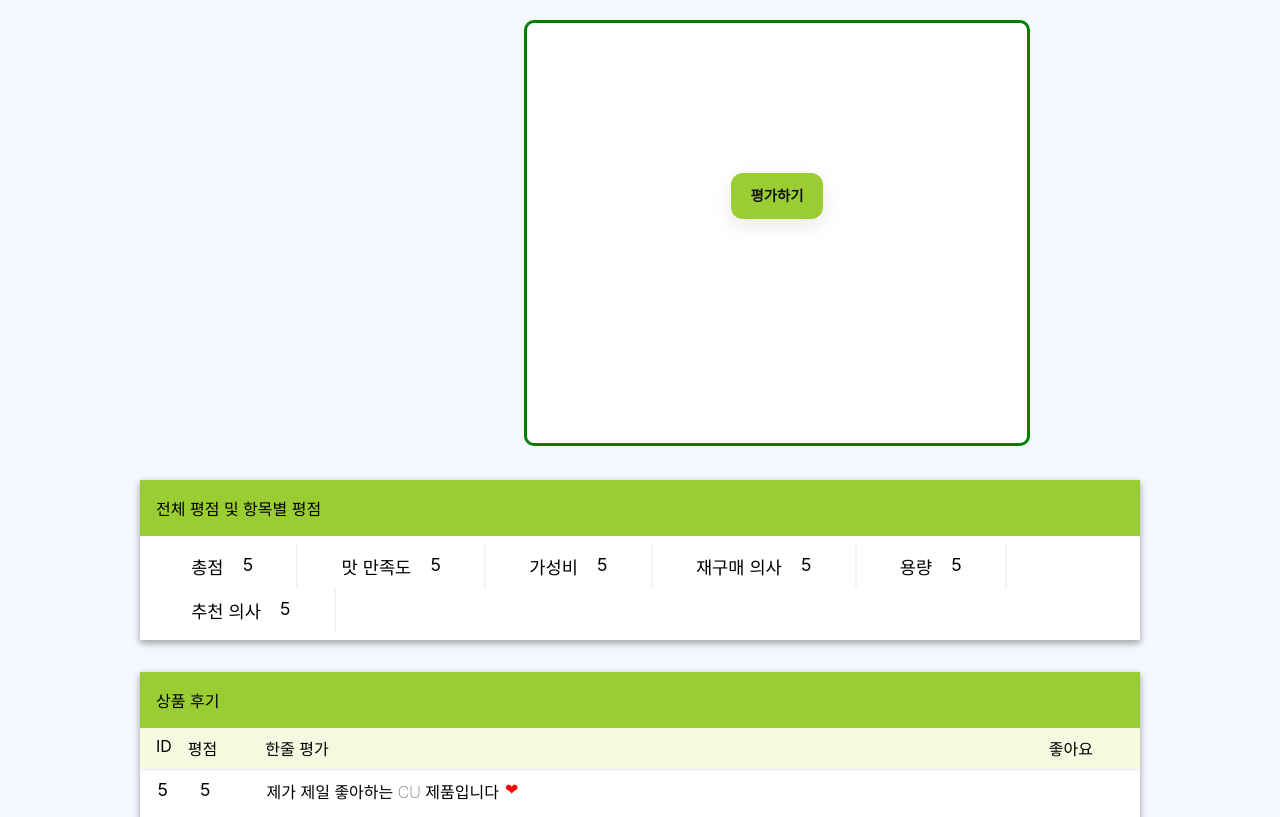
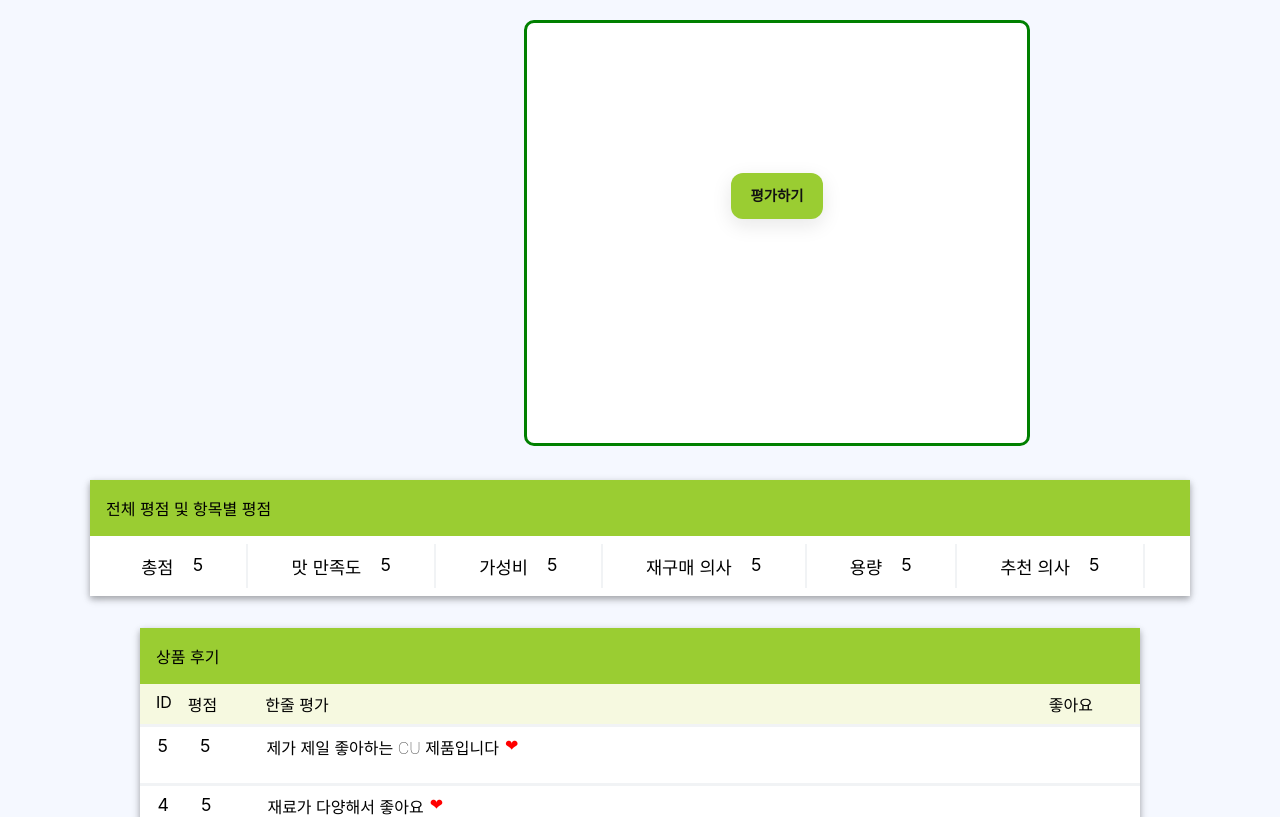
Before and after one commit to swsnu/swppfall2022-team19, a React (Create React App) app in the folder frontend/cu/: page /1/ProductDetail in a window 1280 px wide. Shown: the top 817 px of the page. Built offline with nearby package versions, Linux system fonts and the light colour scheme.

Commit message:
Update TotalScoreList.css

```diff
--- a/frontend/cu/src/components/TotalScoreList/TotalScoreList.css
+++ b/frontend/cu/src/components/TotalScoreList/TotalScoreList.css
@@ -1,11 +1,10 @@
 .TotalScoreList {
     background: white;
-    width: 1000px;
+    width: 1100px;
     box-shadow: 0 3px 9px rgba(0,0,0,0.16), 0 3px 6px rgba(0,0,0,0.23); /* 그림자 */
     margin: auto;
     margin-top: 30rem;
     margin-bottom: 2rem;
-
   }
 
   .TotalScoreList .title {
@@ -19,4 +18,5 @@
 
   .TotalScoreList .views{
     padding: 0.5rem;
+    justify-content:space-between;
   }
```
